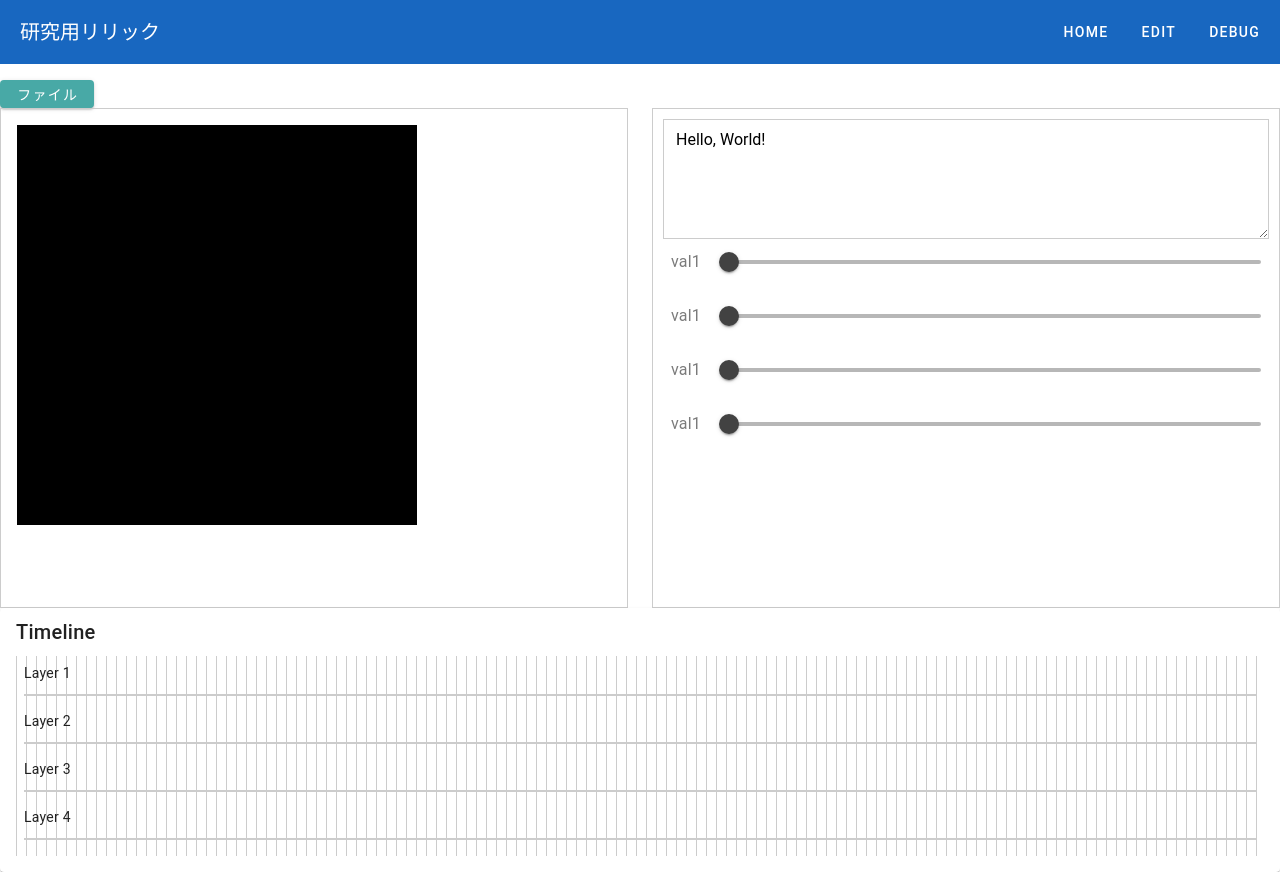
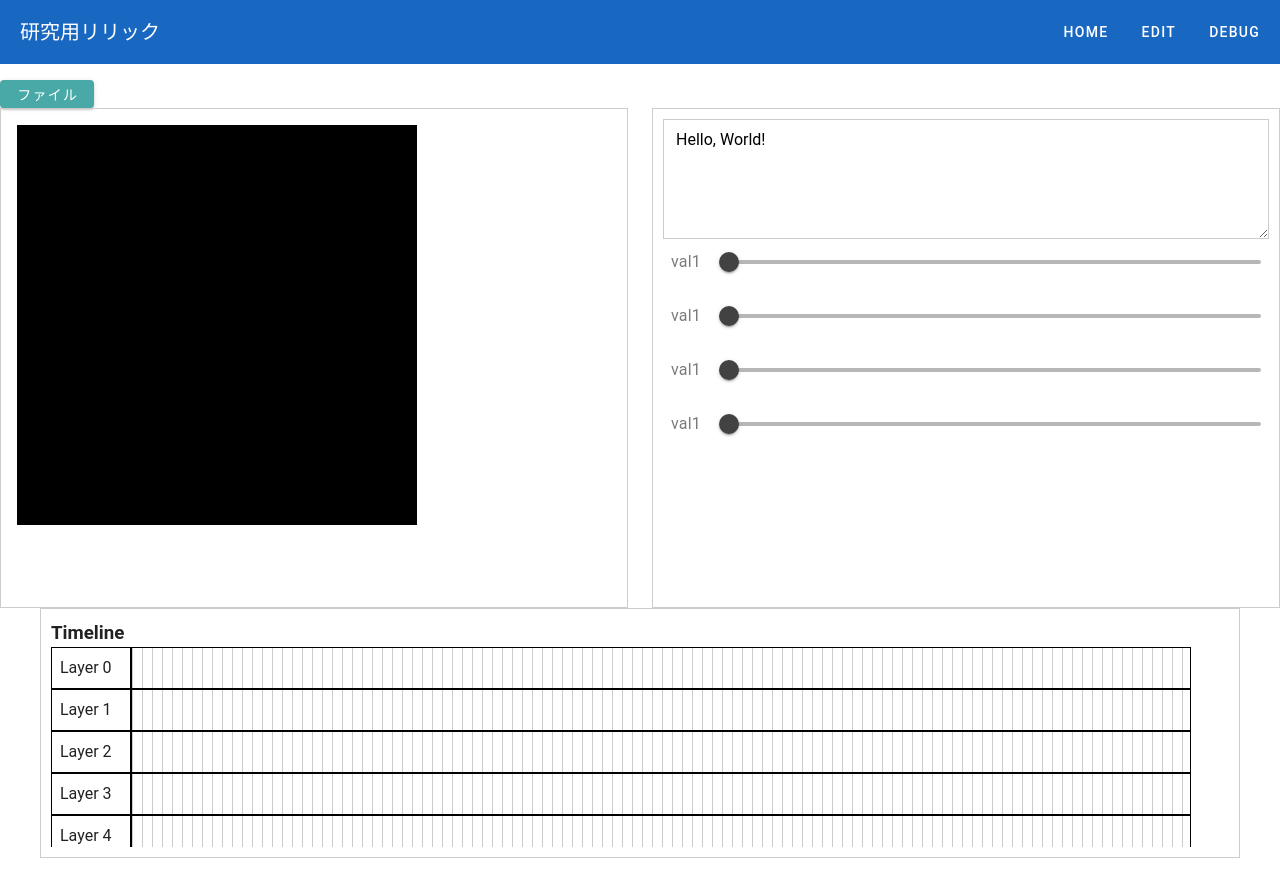
Before and after one commit to mino-8136/Co-Lyrics-WEB, a Vue app: page / in a window 1280 px wide. Both pictures are taken after a click on the button "EDIT". Built offline with nearby package versions, Linux system fonts and the light colour scheme.

Commit message:
タイムラインの表示形式を大改修

```diff
--- a/src/components/editor/TimelinePanel.vue
+++ b/src/components/editor/TimelinePanel.vue
@@ -1,36 +1,24 @@
 <template>
-  <v-card>
-    <v-card-title>Timeline</v-card-title>
-    <v-card-text>
+  <v-container class="timeline-panel">
+    <h3>Timeline</h3>
+
     <v-virtual-scroll :items="layers" height="200" item-height="40">
-        <template v-slot="{ index }">
-          <v-sheet
-            :key="index"
-            class="pa-2 grid-line"
-            outlined
-            tile
-            @contextmenu.prevent="openMenu($event, index)"
-          >
-            Layer {{ index + 1 }}
+      <template v-slot="{ item, index }">
         <div class="layer">
+          <div class="layerIndex">{{ item.name }} {{ index }}</div>
+          <div class="layerTimeline" @contextmenu.prevent="openMenu($event, index)">
             <base-object
               v-for="object in objectStore.objects.filter((o) => o.layer === index)"
               :key="object.id"
               :object="object"
             ></base-object>
           </div>
-          </v-sheet>
+        </div>
       </template>
     </v-virtual-scroll>
-    </v-card-text>
-  </v-card>
+  </v-container>
 
-  <v-menu
-  class="menu"
-  v-model="menu"
-  :offset-x="true"
-      :offset-y="true"
-      :position-x="menuX" :position-y="menuY" absolute offset-y>
+  <v-menu v-model="menu" :offset-x="true" :offset-y="true" :position-x="menuX" :position-y="menuY">
     <v-list>
       <v-list-item @click="addObject(currentLayerIndex)">
         <v-list-item-title>オブジェクトを追加</v-list-item-title>
@@ -41,8 +29,8 @@
 
 <script setup lang="ts">
 import { ref } from 'vue'
+import { useObjectStore } from '@/stores/objectStore'
 import BaseObject from '../objects/BaseObject.vue'
-import { useObjectStore } from '@/stores/objectStore'
 
 // メニューの表示制御
 const menu = ref(false)
@@ -78,19 +66,26 @@ const addObject = (layerIndex: number) => {
 </script>
 
 <style scoped>
+.timeline-panel {
+  padding: 10px;
+  border: 1px solid #ccc;
+}
+
 .layer {
   display: flex;
-  flex-wrap: wrap;
-  margin-top: 10px;
-  border: #ccc 1px solid;
 }
 
-.menu {
-  position: absolute;
+.layerIndex {
+  border: 1px solid black;
+  width: 80px;
+  padding: 8px;
 }
 
-.grid-line {
-  background-image: linear-gradient(90deg, #ccc 1px, transparent 1px);
-  background-size: 10px 10px;
+.layerTimeline {
+  border: 1px solid black;
+  background: linear-gradient(90deg, #ccc 1px, transparent 1px);
+  background-size: 10px;
+  width: 90%;
+  padding: 8px;
 }
 </style>
```
Lines whose indentation alone changed are shown as unchanged.
